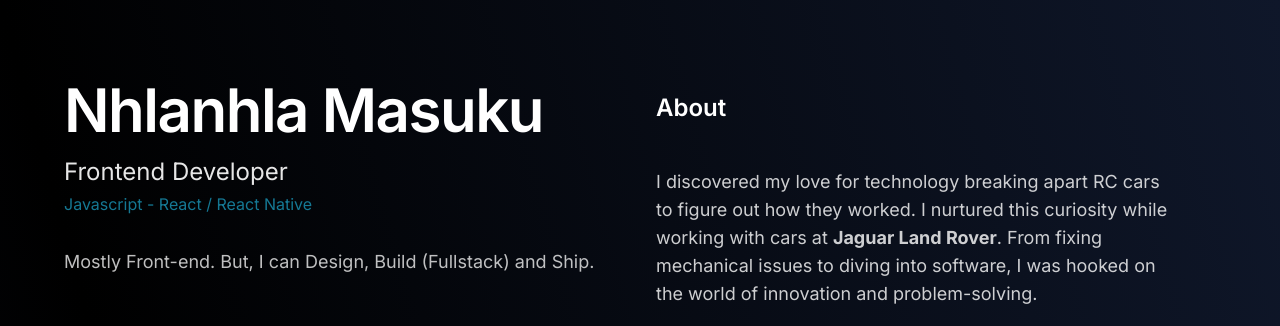
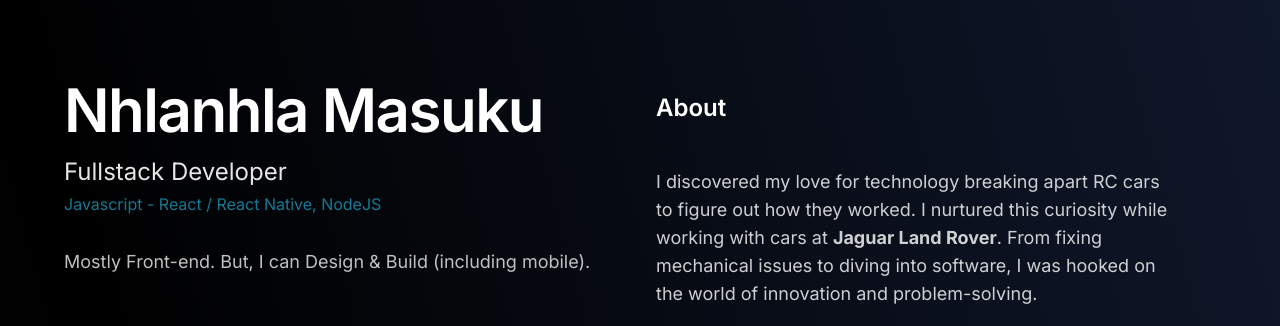
Before and after one commit to nhlanhlacliq/nhlanhla-masuku, a Next.js app: page / in a window 1280 px wide. Shown: the top 326 px of the page. Built offline with nearby package versions, Linux system fonts and the light colour scheme.

Commit message:
update hero

```diff
--- a/src/components/Hero.tsx
+++ b/src/components/Hero.tsx
@@ -6,14 +6,16 @@ import Nav from "./Nav";
 const Hero = () => {
   return (
     <Section id='#' style={styles.section}>
-      <div>
+      <div className='md:max-w-none lg:max-w-[440px] xl:max-w-none'>
         <Type variant='title'>Nhlanhla Masuku</Type>
-        <Type variant='subtitle'>Frontend Developer </Type>
+        <Type variant='subtitle'>Fullstack Developer </Type>
         <div className='lg:mt-1'>
-          <Type variant='highlight'>Javascript - React / React Native</Type>
+          <Type variant='highlight'>
+            Javascript - React / React Native, NodeJS
+          </Type>
         </div>
         <Type className='text-background/75'>
-          Mostly Front-end. But, I can Design, Build (Fullstack) and Ship.
+          Mostly Front-end. But, I can Design & Build (including mobile).
         </Type>
       </div>
       <Nav style={styles.nav} />
```
